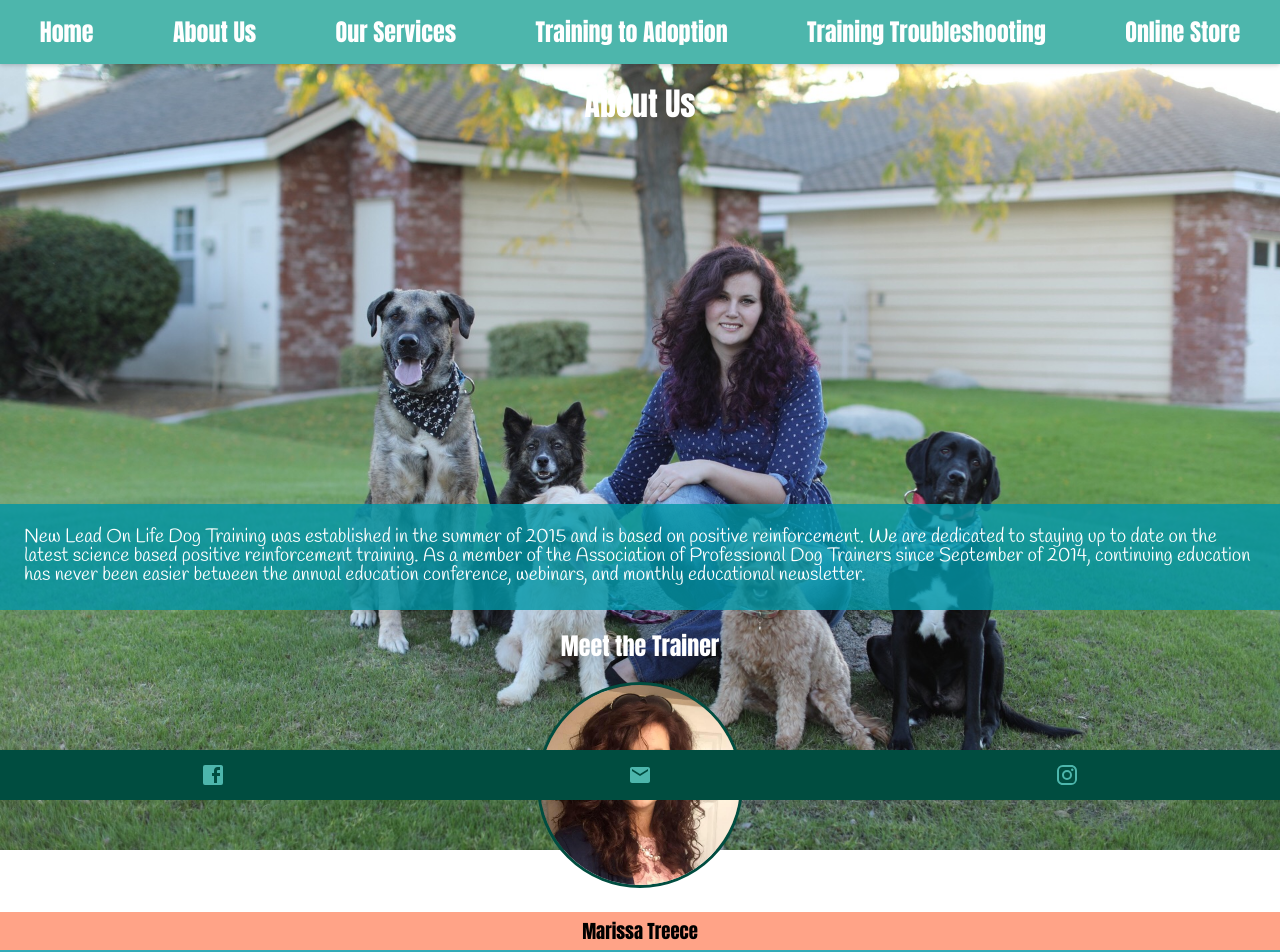
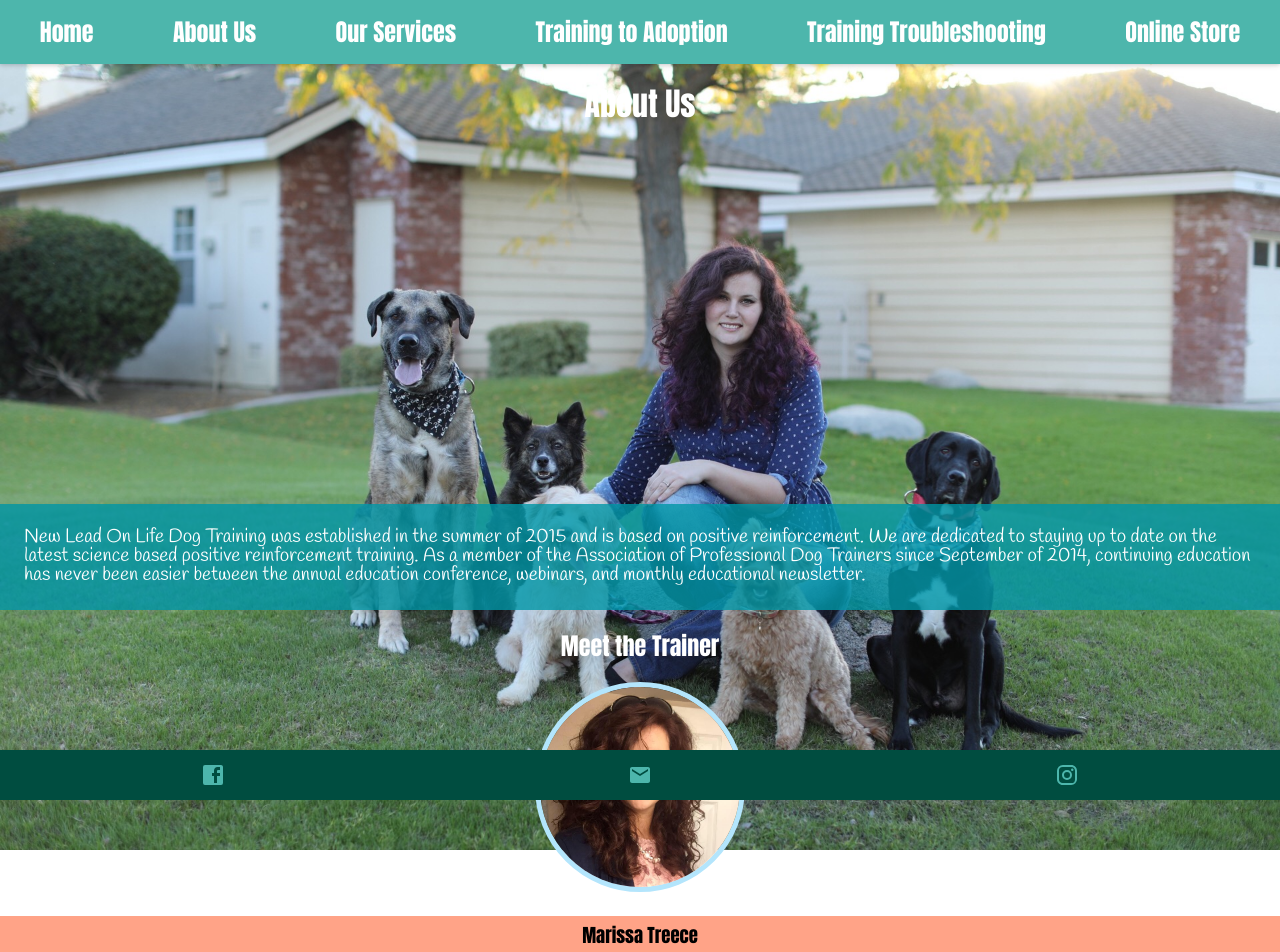
Before and after one commit to sdserage/dog-training-site, a React (Create React App) app: page /about in a window 1280 px wide. Shown: the top 952 px of the page. Built offline with nearby package versions, Linux system fonts and the light colour scheme; a web font is replaced by a local one.

Commit message:
Adjusted border on bio pictures

```diff
--- a/src/components/About/About.css
+++ b/src/components/About/About.css
@@ -41,7 +41,9 @@
   height: 200px;
   border-radius: 50%;
   object-fit: cover;
-  border: solid #004d40 3px; }
+  border-style: solid;
+  border-color: #b3e5fc;
+  border-width: 5px; }
 
 /* Mobile, Orientation: Landscape */
 @media (orientation: landscape) {
--- a/src/components/About/About.sass
+++ b/src/components/About/About.sass
@@ -42,7 +42,9 @@
   height: 200px
   border-radius: 50%
   object-fit: cover
-  border: solid $darkColor 3px
+  border-style: solid
+  border-color: $lighterColor
+  border-width: 5px
 
 
 /* Mobile, Orientation: Landscape */
```
